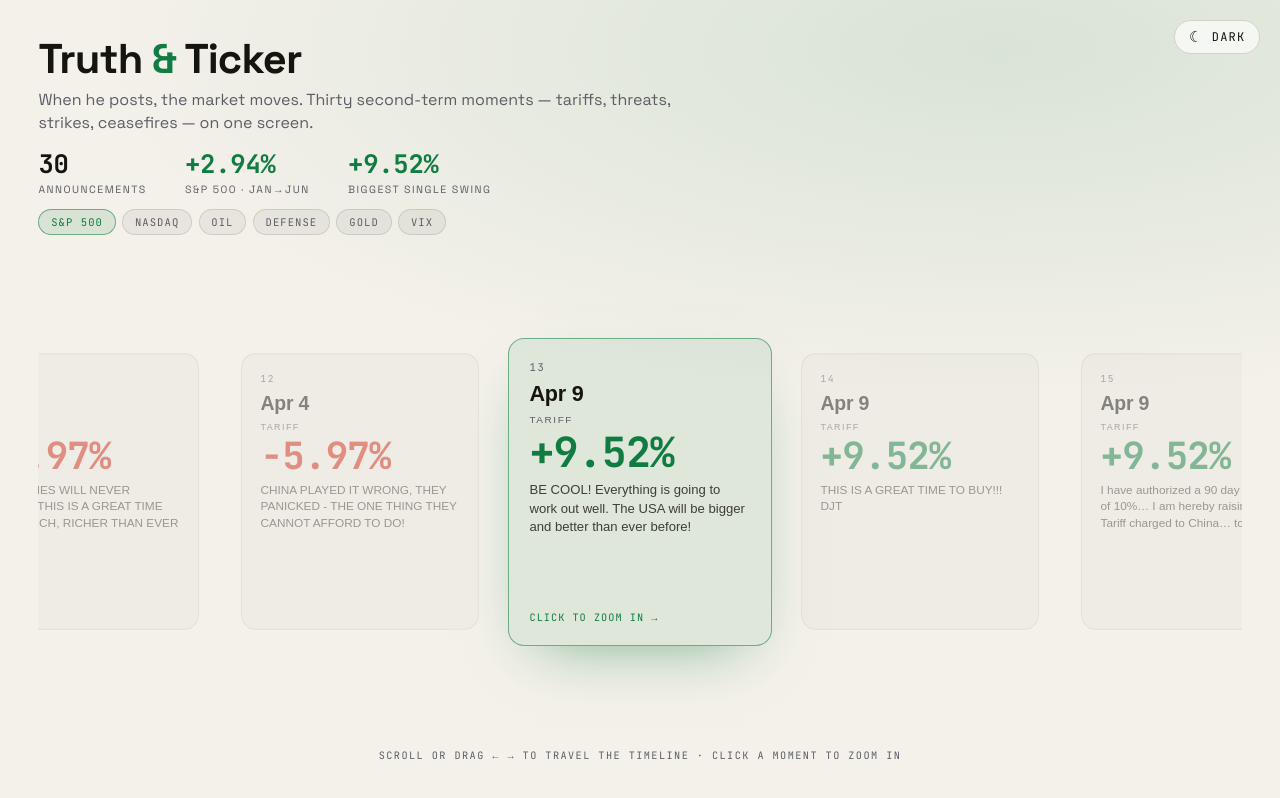
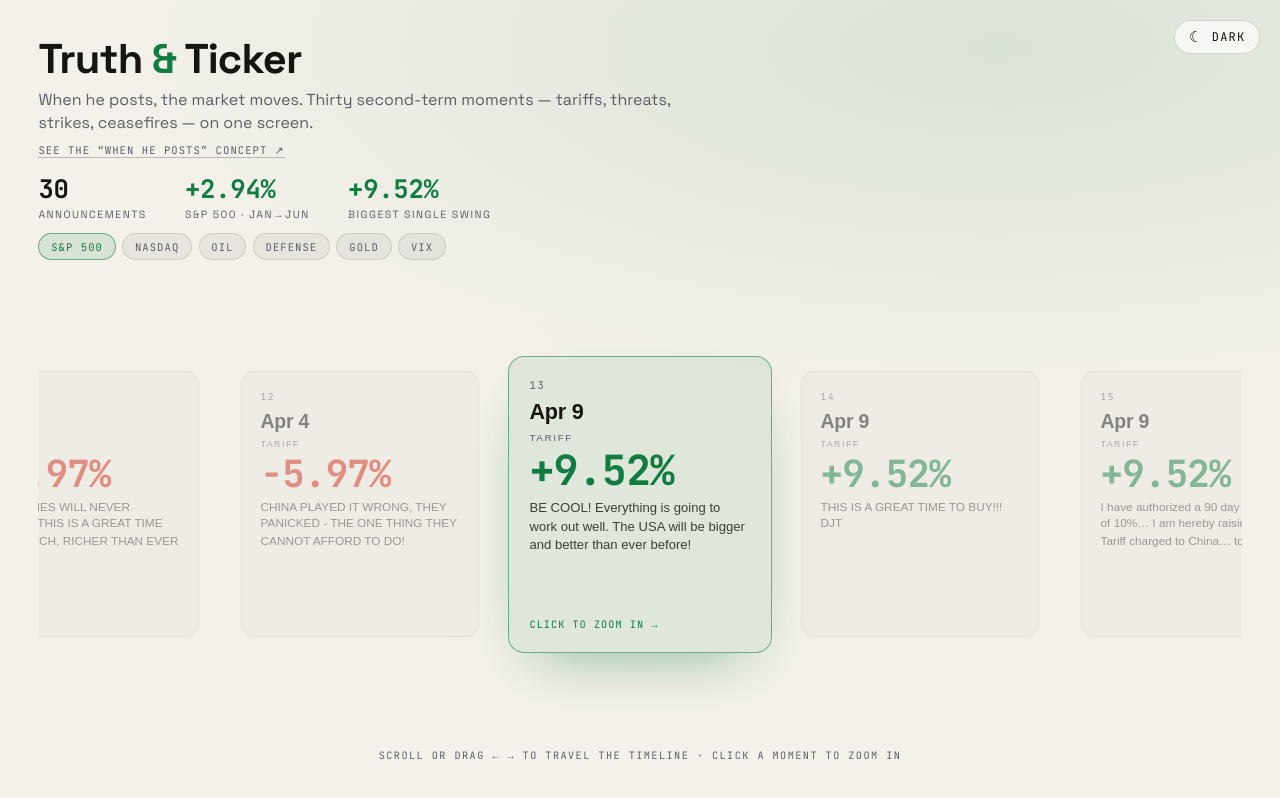
Before and after one commit to andrewli8/truth-and-ticker, a React (Vite) app: page / in a window 1280 px wide. Built offline with nearby package versions, Linux system fonts and the light colour scheme.

Commit message:
feat(hub): link to the /poc.html concept from the masthead
The POC link lived in the now-removed Outro, leaving /poc.html unreachable from the
site. Added a discreet masthead link ('See the When he posts concept ↗'). App-tested
(anchor href is /poc.html).

```diff
--- a/src/hub/HubApp.module.css
+++ b/src/hub/HubApp.module.css
@@ -61,6 +61,26 @@
   color: var(--muted);
   font-size: clamp(0.82rem, 1.4vw, 1rem);
   line-height: 1.45;
+}
+.pocLink {
+  display: inline-block;
+  margin-top: 0.55rem;
+  font-family: 'JetBrains Mono', ui-monospace, monospace;
+  font-size: 0.66rem;
+  letter-spacing: 0.1em;
+  text-transform: uppercase;
+  color: var(--muted);
+  text-decoration: none;
+  border-bottom: 1px solid color-mix(in srgb, var(--text) 25%, transparent);
+  transition: color 0.25s var(--ease), border-color 0.25s var(--ease);
+}
+.pocLink:hover {
+  color: var(--accent);
+  border-bottom-color: var(--accent);
+}
+.pocLink:focus-visible {
+  outline: 2px solid var(--accent);
+  outline-offset: 3px;
 }
 
 /* ── Summary chips ─────────────────────────────────────────────────────────── */
--- a/src/hub/HubApp.tsx
+++ b/src/hub/HubApp.tsx
@@ -105,6 +105,9 @@ export function HubApp() {
           When he posts, the market moves. Thirty second-term moments — tariffs, threats,
           strikes, ceasefires — on one screen.
         </p>
+        <a className={styles.pocLink} href="/poc.html">
+          See the “When he posts” concept <span aria-hidden="true">↗</span>
+        </a>
       </header>
 
       <div className={styles.stats} role="group" aria-label="Summary">
```
Also changed, not shown: 1 other file (tests, documents, lock files or other folders).
